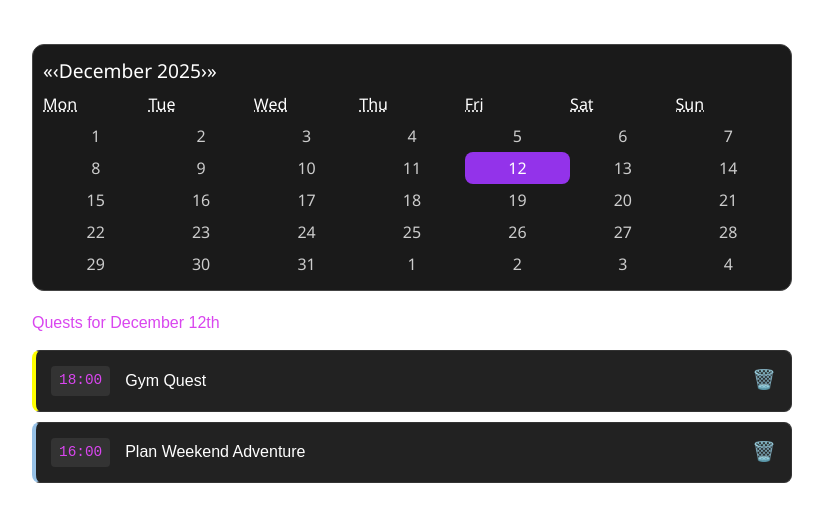
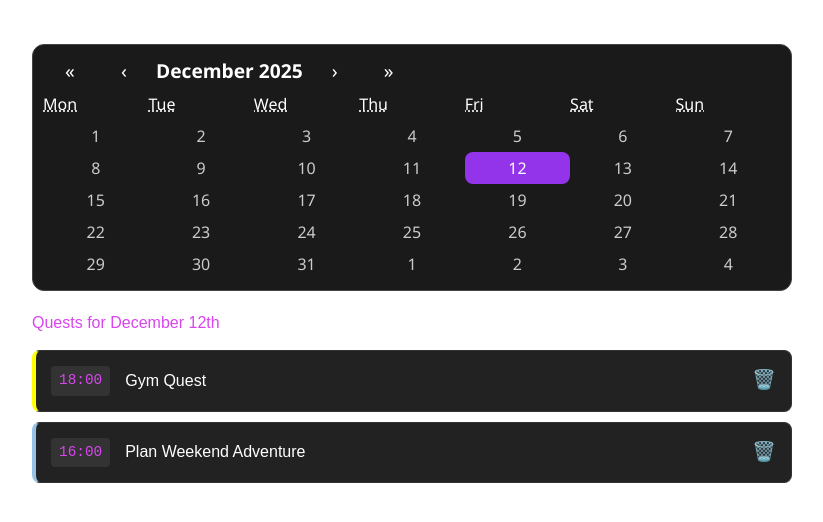
Before and after one commit to kunj406962/task-forge, a Next.js app: page /calendar in a window 1280 px wide. Shown: the top 522 px of the page, without its empty margins (228-1051 px from the left). Built offline with nearby package versions, Linux system fonts and the light colour scheme; no server answers.

Commit message:
Fixed spacing issue between Calendar buttons

```diff
--- a/app/calendar/calendar.css
+++ b/app/calendar/calendar.css
@@ -182,3 +182,25 @@
   margin: 5px 0;
   color: #ccc;
 }
+
+/* Fix the spacing of the calendar arrows */
+.react-calendar__navigation button {
+  min-width: 44px;
+  background: none;
+  font-size: 1.2rem;
+  margin: 0 5px;
+  border-radius: 8px;
+}
+
+.react-calendar__navigation__label {
+  font-weight: bold;
+  font-size: 1.1rem;
+  flex-grow: 0 !important;
+  margin: 0 10px;
+}
+
+.react-calendar__navigation button:enabled:hover,
+.react-calendar__navigation button:enabled:focus {
+  background-color: #333;
+  color: #d946ef;
+}
```
